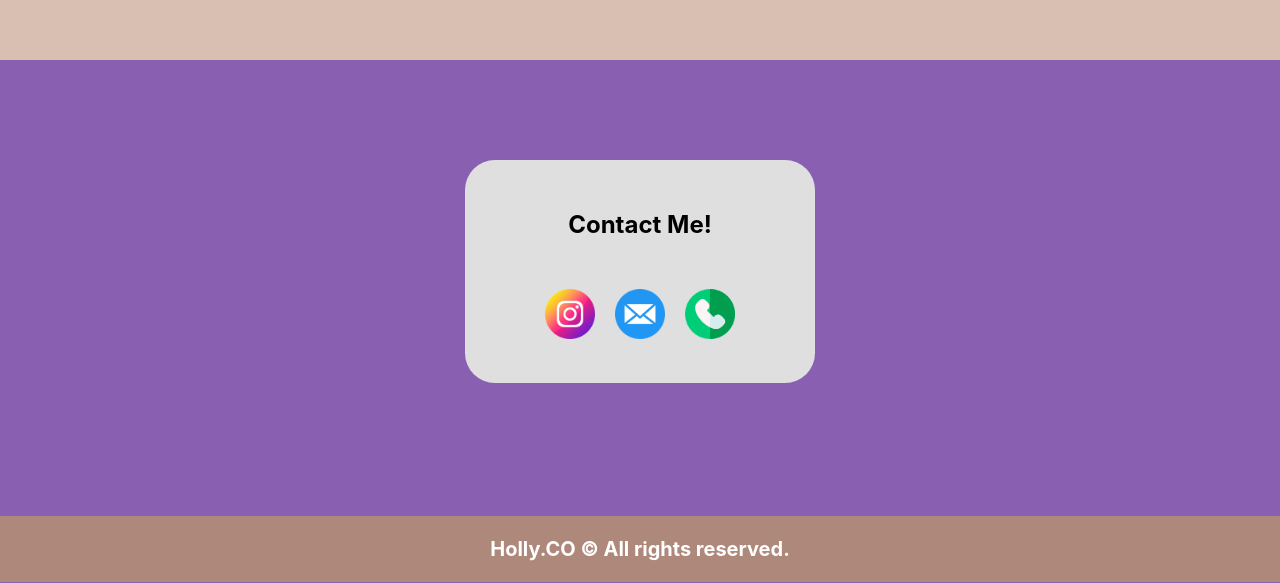
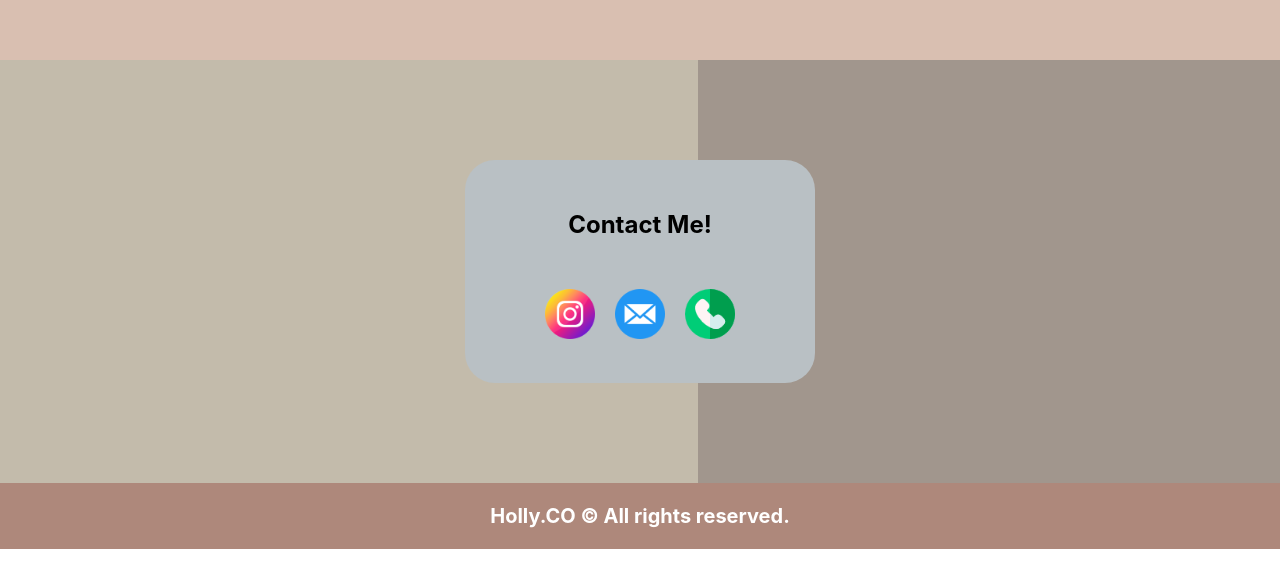
Before and after one commit to TheWiseSailor/HM.CO, a React (Create React App) app: page / in a window 1280 px wide. Shown: the part 1589-2172 px from the top of the page. After the commit the page ends 2138 px from the top, so only its background shows below. Built offline with nearby package versions, Linux system fonts and the light colour scheme.

Commit message:
Simple Contact Madea

```diff
--- a/src/Components/Footer/Footer.css
+++ b/src/Components/Footer/Footer.css
@@ -1,15 +1,15 @@
-/* Footer.css */
-footer {
+.footer {
+  position: relative;
+  z-index: 2;
   background-color: #AE887B;
   color: #fff;
-font-weight: bolder;
-font-size: 20px;
-  padding: 1px;
+  font-weight: bolder;
+  font-size: 20px;
+  padding: 1px 0;
   text-align: center;
-  margin-top: -67px;
 }
 
 .footer.contact {
-  background-color: #5E5946; /* Change background color to black when contact page is active */
-  color: white; /* Change text color to white when contact page is active */
+  background-color: #5E5946;
+  color: white;
 }
--- a/src/Components/Footer/Footer.js
+++ b/src/Components/Footer/Footer.js
@@ -1,4 +1,3 @@
-// Footer.js
 import React, { useState, useEffect } from 'react';
 import { useLocation } from 'react-router-dom';
 import './Footer.css';
--- a/src/Components/HomePage/Socials/Socials.css
+++ b/src/Components/HomePage/Socials/Socials.css
@@ -1,17 +1,29 @@
 .social-container {
+  position: relative;
   text-align: center;
   padding-top: 100px;
-  padding-bottom: 200px;
-  background-color: rgb(137, 95, 177);
+  padding-bottom: 100px;
+  background-color:#c3bbab ;
+}
+
+.secondaryContainor {
+  background-color:#a1968d  ;
+  position: absolute;
+  right: 0;
+  top: 0;
+  height: 100%;
+  width: 45.5vw;
 }
 
 .SocialContactContainer {
-  background-color: rgb(223, 223, 223);
+  position: relative;
+  background-color: #b9c0c4;
   max-width: 350px;
   padding-top: 30px;
   padding-bottom: 40px;
   border-radius: 30px;
   margin: 0 auto;
+  z-index: 1;
 }
 
 .social-icons a img {
@@ -21,8 +33,12 @@
   margin-top: 30px;
 }
 
-@media only screen and (max-width: 600px) {
+@media only screen and (max-width: 767px) {
   .SocialContactContainer {
     max-width: 300px;
+
+  }
+  .secondaryContainor {
+    display: none;
   }
 }
--- a/src/Components/HomePage/Socials/Socials.js
+++ b/src/Components/HomePage/Socials/Socials.js
@@ -4,24 +4,20 @@ import mailIcon from './SocialImages/mail.png';
 import phoneIcon from './SocialImages/phone.png';
 import instagramIcon from './SocialImages/instagram.png';
 
-
 const Social = () => {
   const handleCall = () => {
     window.location.href = 'tel:+';
   };
+
   return (
     <div className="social-container">
-                    {/* <AOSInitializer/> */}
-          <div className='SocialContactContainer'data-aos="fade-up"
-              data-aos-duration="3000">
+      <div className='secondaryContainor'></div> {/* This is the black background */}
+      <div className='SocialContactContainer' data-aos="fade-up" data-aos-duration="3000">
         <h2>Contact Me!</h2>
         <div className="social-icons">
-
           <a href="" target="_blank" rel="noopener noreferrer">
             <img src={instagramIcon} alt="Instagram" />
           </a>
-
-
           <a href="mailto:" target="_blank" rel="noopener noreferrer">
             <img src={mailIcon} alt="Email" />
           </a>
```
Lines whose indentation alone changed are shown as unchanged.
